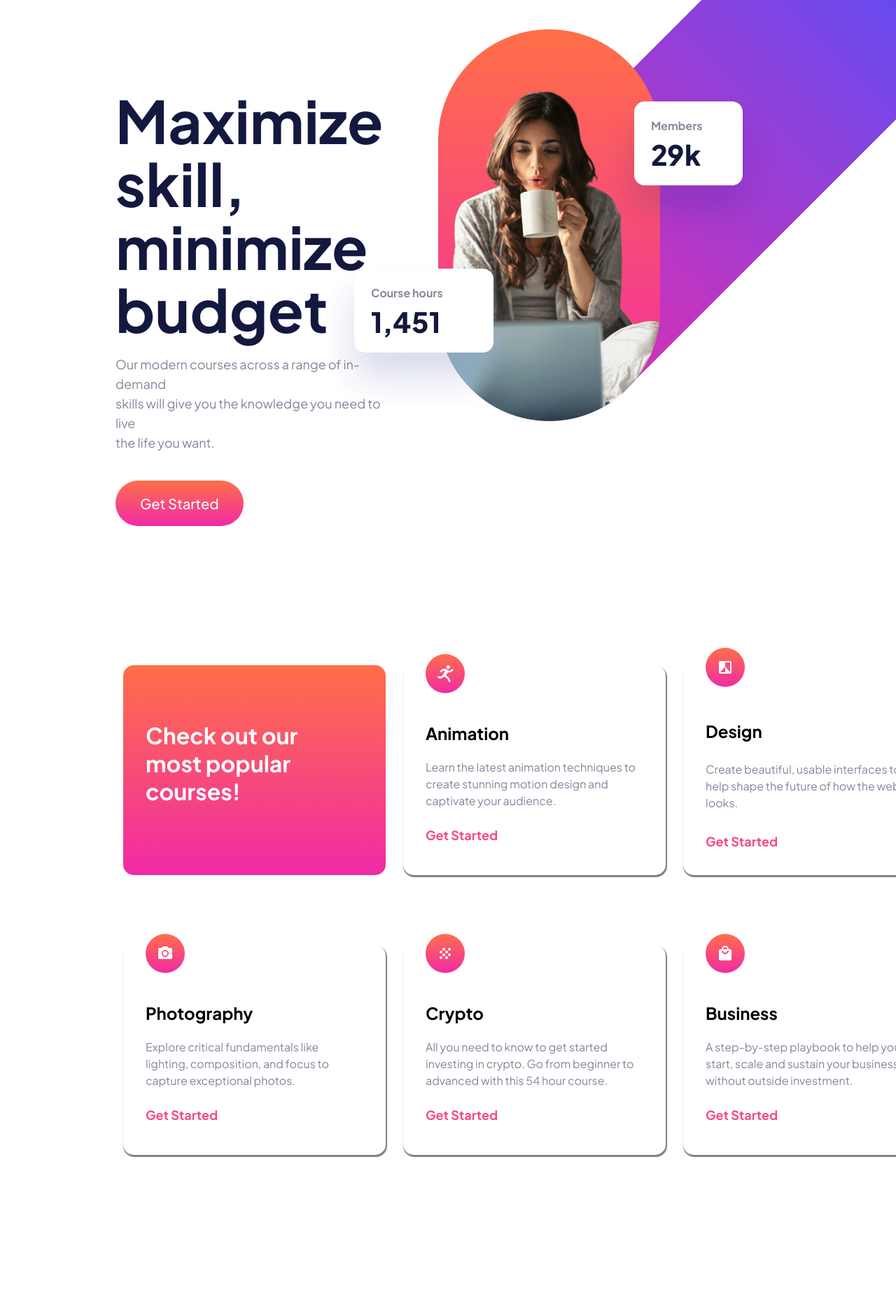
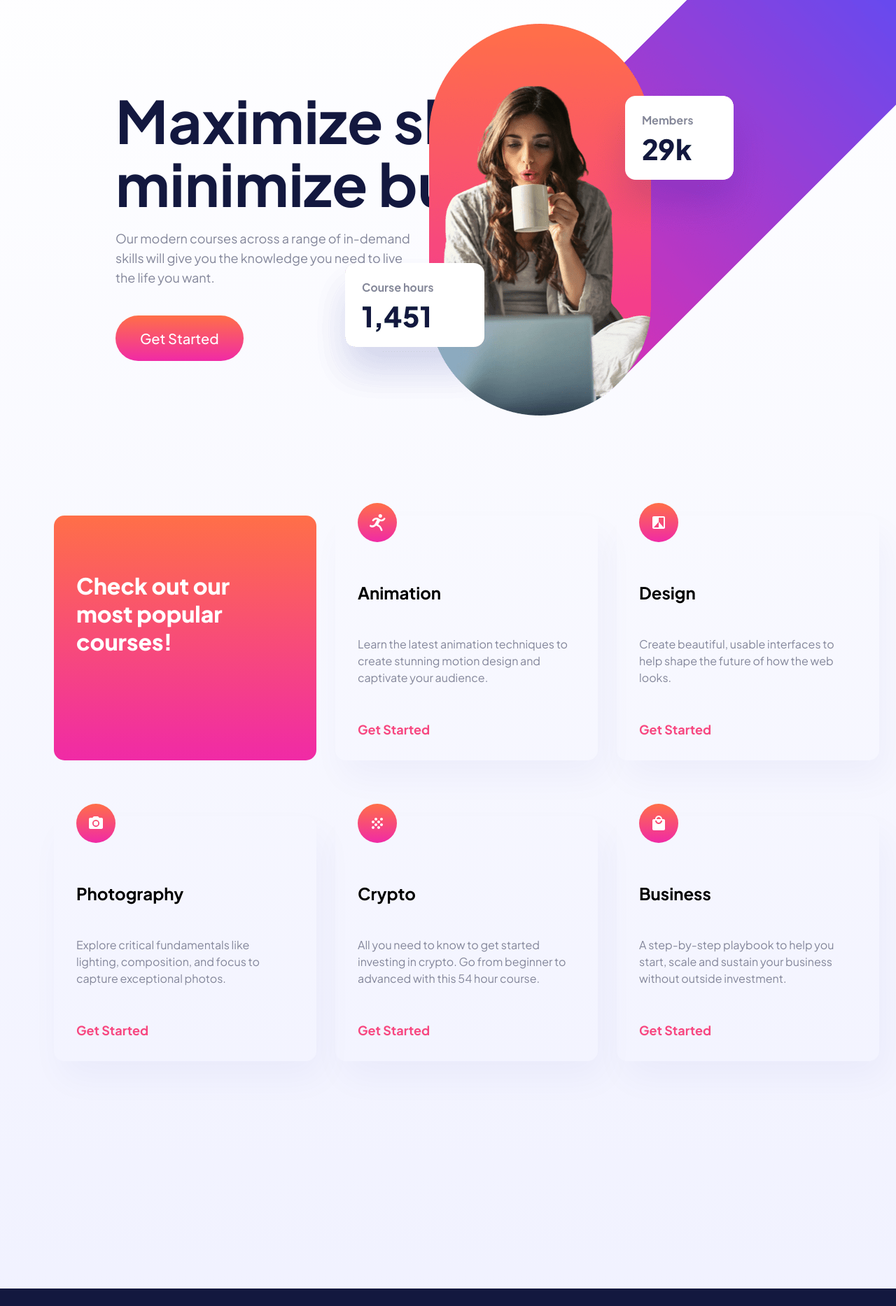
Before and after one commit to russell-crooms/skilled, a React (Vite) app: page / in a window 1280 px wide. Shown: the part 160-2027 px from the top of the page at 70% size. Built offline with nearby package versions, Linux system fonts and the light colour scheme.

Commit message:
Continued editing the styling on this page to fit the project requirements. (I'll get it!).

```diff
--- a/src/components/cards/Cards.css
+++ b/src/components/cards/Cards.css
@@ -1,15 +1,17 @@
 .card-container {
-    margin-top: 199px;
+    width: 100%;
+    height: 1000px;
     display: flex;
     align-items: center;
-    padding-left: 176px;
+    justify-content: center;
+    margin-top: 326px;
 }
 
 .cards {
     display: grid;
-    grid-template-rows: 300px 300px 300px;
-    grid-template-columns: 300px 300px 300px;
-    grid-gap: 100px;
+    grid-template-rows: 350px 350px 350px;
+    grid-template-columns: 322px 322px 322px;
+    grid-gap: 80px;
 }
 
 .colorful-card {
@@ -26,6 +28,7 @@
     margin-right: 32px;
     margin-top: 80px;
     font-size: 32px;
+    font-weight: 800;
 }
 
 .white-card {
@@ -36,17 +39,17 @@
     padding-left: 32px;
     padding-right: 32px;
     padding-bottom: 40px;
-    gap: 25px;
+    gap: 50px;
     line-height: 24px;
     width: 375px;
-    box-shadow: 1px 2px 1px 1px  grey;
+    box-shadow: 10px 25px 50px rgba(6, 22, 141, 0.04);
 }
 
 .white-card img {
     width: 56px;
     z-index: 1;
     position: relative;
-    bottom: 20px;
+    bottom: 10px;
 }
 
 .white-card p {
@@ -58,7 +61,3 @@
     font-size: 18px;
     font-weight: 700;
 }
-
-.design {
-    gap: 31px;
-}
--- a/src/components/footer/Footer.css
+++ b/src/components/footer/Footer.css
@@ -1,5 +1,4 @@
 .footer {
-    border: 1px solid green;
     display: flex;
     align-items: center;
     justify-content: space-between;
@@ -13,7 +12,7 @@
 }
 
 .footer-button {
-    margin-right: 165px;
+    margin-right: 235px;
     color: white;
     padding: 20px 35px;
     font-size: 20px;
--- a/src/components/hero/Hero.css
+++ b/src/components/hero/Hero.css
@@ -2,7 +2,6 @@
     display: flex;
     align-items: center;
     margin-left: 165px;
-    margin-right: 818px;
     margin-top: 185px;
 }
 
@@ -39,6 +38,6 @@
 
 .hero-container-right {
     position: absolute;
-    top: -14%;
-    right: -17%;
+    top: -15%;
+    right: -16%;
 }
--- a/src/components/navBar/NavBar.css
+++ b/src/components/navBar/NavBar.css
@@ -14,5 +14,5 @@
     padding: 20px 35px;
     font-size: 18px;
     font-weight: 700;
-    margin-right: 400px;
+    margin-right: 415px;
 }
--- a/src/index.css
+++ b/src/index.css
@@ -5,6 +5,10 @@
   font-family: 'Plus Jakarta Sans';
 }
 
+#root {
+
+}
+
 body {
-  background: #FFFFFF;
+  background: linear-gradient(180deg, white 0%, #F0F1FF 100%);
 }
```
